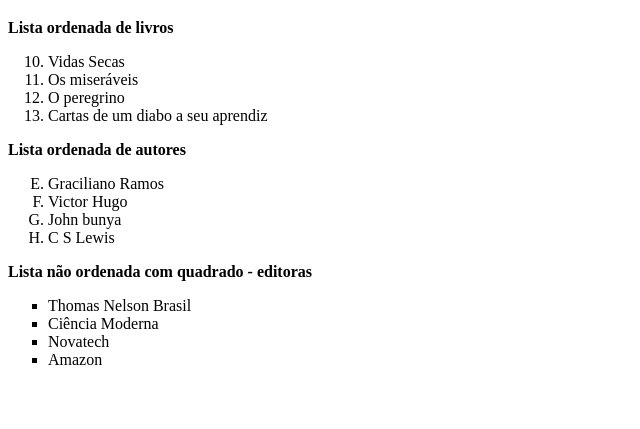
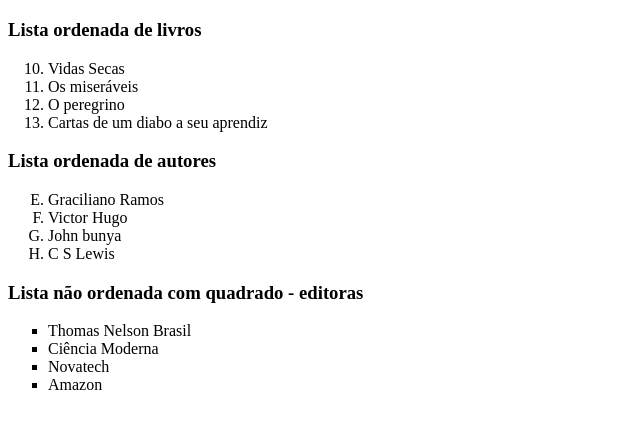
Before and after one commit to JoseAugustoDev/progWeb20242, a plain HTML site: page aula01/index.html in a window 1280 px wide. Shown: the part 61-490 px from the top of the page, without its empty margins (0-640 px from the left). Drawn offline with Linux system fonts and the light colour scheme.

Commit message:
Modificação de p para h3

```diff
--- a/aula01/index.html
+++ b/aula01/index.html
@@ -8,7 +8,7 @@
 <body>
     <h1>USO DE LISTAS</h1>
 
-    <p><b>Lista ordenada de livros</b></p>
+    <h3><b>Lista ordenada de livros</b></h3>
 
     <ol start="10">
         <li>Vidas Secas</li>
@@ -17,7 +17,7 @@
         <li>Cartas de um diabo a seu aprendiz</li>
     </ol>
 
-    <p><b>Lista ordenada de autores</b></p>
+    <h3><b>Lista ordenada de autores</b></h3>
 
     <ol type="A" start="5">
         <li>Graciliano Ramos</li>
@@ -26,7 +26,7 @@
         <li>C S Lewis</li>
     </ol>
 
-    <p><b>Lista não ordenada com quadrado - editoras</b></p>
+    <h3><b>Lista não ordenada com quadrado - editoras</b></h3>
     <ul style="list-style-type: square;">
         <li>Thomas Nelson Brasil</li>
         <li>Ciência Moderna</li>
```
